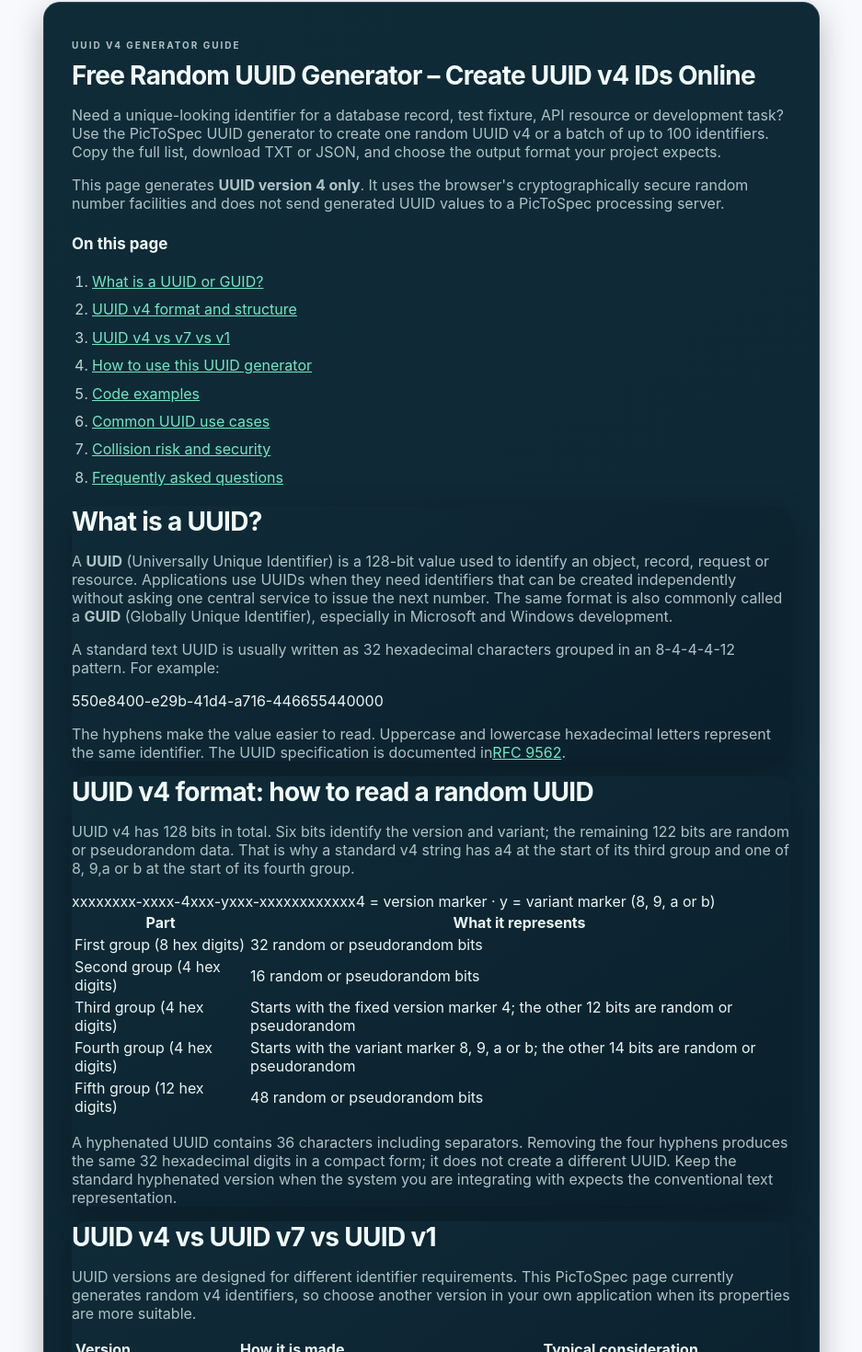
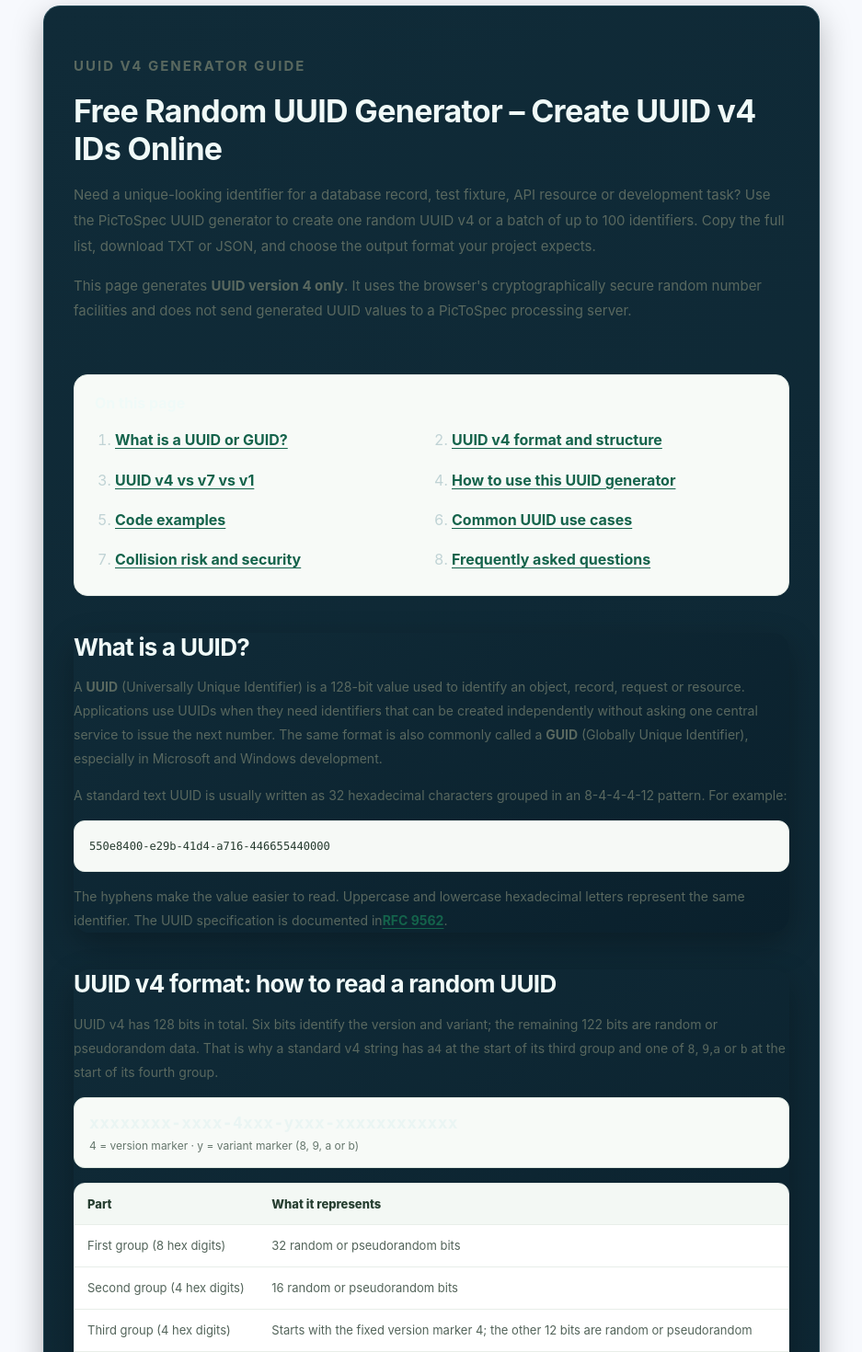
Before and after one commit to ya6331856-cpu/pic-to-spec, a Next.js app: page /uuid-generator in a window 1280 px wide. Shown: the part 1074-2544 px from the top of the page at 92% size, without its empty margins (171-1108 px from the left). Built offline with nearby package versions, Linux system fonts and the light colour scheme; no server answers.

Commit message:
Style advanced UUID generator guide, table of contents and format tables

```diff
--- a/app/globals.css
+++ b/app/globals.css
@@ -1549,3 +1549,40 @@ button, input, select, textarea { font: inherit; }
 .tool-seo-content details{margin:9px 0;padding:13px 15px;border:1px solid #e7e9f3;border-radius:12px;background:#fff}
 .tool-seo-content summary{color:#2c3856;font-weight:700;cursor:pointer}
 .tool-seo-content details p{margin:10px 0 0;color:#65728a;line-height:1.75}
+
+
+/* UUID generator page: tool-first reference guide */
+.uuid-guide{max-width:940px;margin:34px auto 70px;padding:clamp(20px,4vw,32px)}
+.uuid-guide>section{scroll-margin-top:90px;margin-top:40px}
+.uuid-guide .uuid-guide-intro{padding:4px 0 20px}
+.uuid-guide .uuid-guide-intro h2{margin:8px 0 16px;font-size:clamp(26px,4vw,34px);line-height:1.2}
+.uuid-guide .uuid-guide-intro p{font-size:15px;line-height:1.85;color:#59685f}
+.uuid-guide .uuid-toc{margin:20px 0 36px;padding:20px 22px;border:1px solid #e1e9e3;border-radius:15px;background:#f7faf7}
+.uuid-guide .uuid-toc h3{margin:0 0 12px;font-size:16px}
+.uuid-guide .uuid-toc ol{display:grid;grid-template-columns:repeat(2,minmax(0,1fr));gap:7px 22px;margin:0;padding-left:22px}
+.uuid-guide .uuid-toc li{padding:3px 0;color:#53655a}
+.uuid-guide .uuid-toc a,.uuid-guide a{color:#14634b;font-weight:700;text-decoration:underline;text-underline-offset:3px}
+.uuid-guide>section h2{font-size:clamp(21px,3vw,26px);line-height:1.25}
+.uuid-guide>section h3{font-size:16px}
+.uuid-guide>section p,.uuid-guide>section li{font-size:14px;line-height:1.85;color:#59685f}
+.uuid-guide>section ul,.uuid-guide>section ol{padding-left:24px}
+.uuid-guide>section li{padding:4px 0}
+.uuid-guide pre{max-width:100%;overflow:auto;padding:16px;border:1px solid #e1e9e3;border-radius:12px;background:#f6f9f6;color:#24392d;font:13px/1.75 ui-monospace,SFMono-Regular,Menlo,monospace;white-space:pre-wrap;overflow-wrap:anywhere}
+.uuid-guide code{font-family:ui-monospace,SFMono-Regular,Menlo,monospace;font-size:.93em}
+.uuid-format-example{display:grid;gap:7px;padding:16px;border:1px solid #dce7df;border-radius:12px;background:#f7faf7}
+.uuid-format-example code{font-size:clamp(13px,2.2vw,18px);font-weight:700;letter-spacing:.3px;overflow-wrap:anywhere}
+.uuid-format-example span{font-size:12px;color:#66776d}
+.uuid-table-wrap{max-width:100%;overflow-x:auto;margin:16px 0;border:1px solid #e2e9e4;border-radius:12px}
+.uuid-table-wrap table{width:100%;border-collapse:collapse;min-width:540px;background:#fff}
+.uuid-table-wrap th,.uuid-table-wrap td{padding:12px 14px;border-bottom:1px solid #e8eee9;text-align:left;vertical-align:top;font-size:13px;line-height:1.6;color:#53645a}
+.uuid-table-wrap th{background:#f3f8f4;color:#263e30;font-weight:800}
+.uuid-table-wrap tr:last-child td{border-bottom:0}
+.uuid-guide .uuid-related-tools{margin-top:40px;padding:18px 20px;border:1px solid #e1e9e3;border-radius:14px;background:#f7faf7}
+.uuid-guide .uuid-related-tools h2{margin-top:0}
+.uuid-guide .uuid-standard-note{font-size:12px;color:#718078}
+@media(max-width:700px){
+ .uuid-guide{margin:22px 12px 50px;padding:20px 16px}
+ .uuid-guide .uuid-toc{padding:16px}
+ .uuid-guide .uuid-toc ol{grid-template-columns:1fr;gap:5px}
+ .uuid-table-wrap table{min-width:500px}
+}
```
